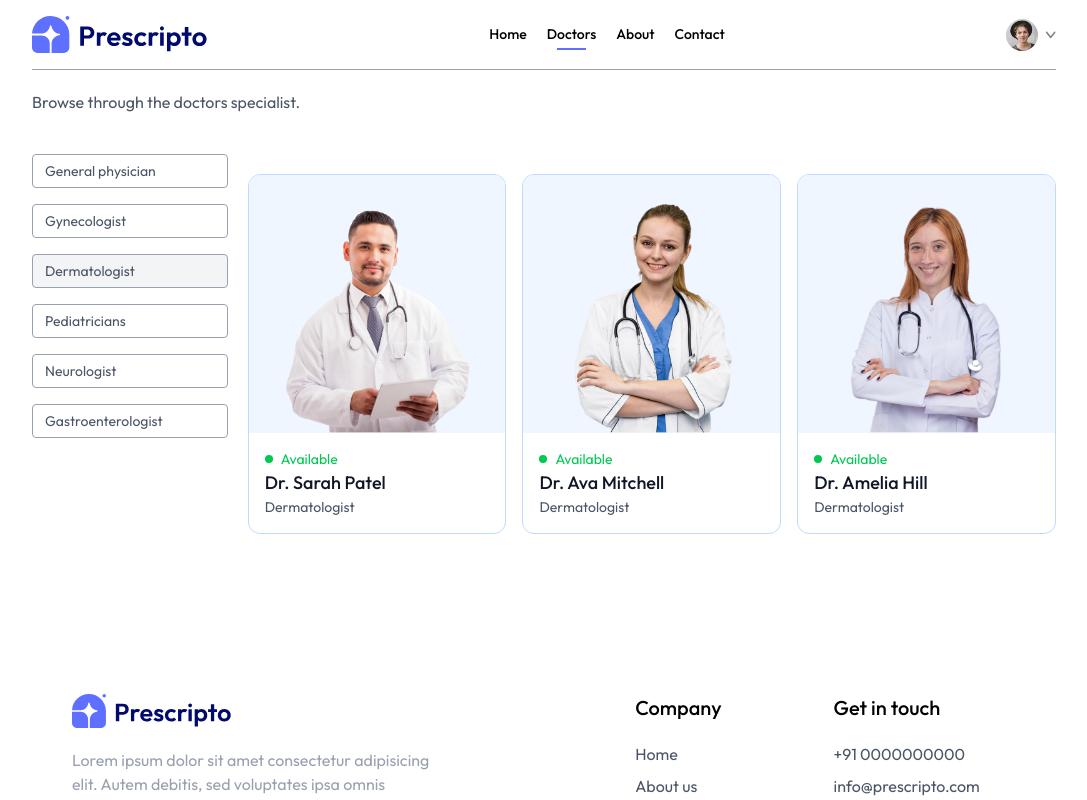
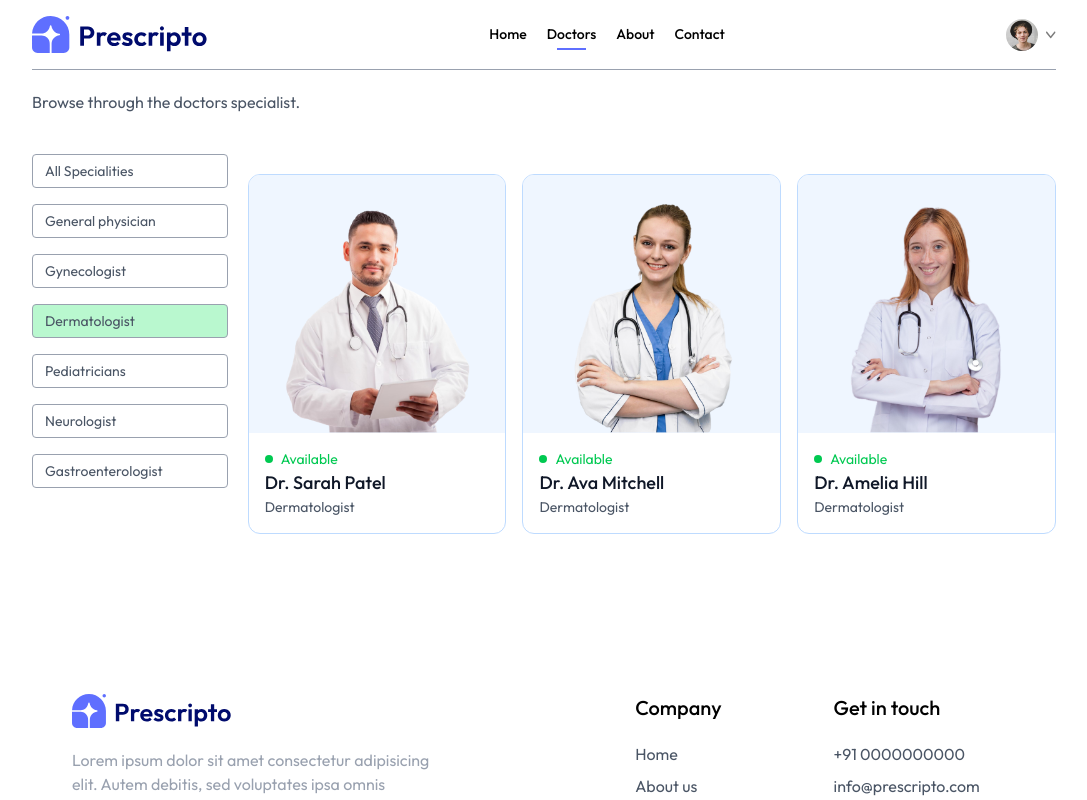
Before and after one commit to maquejp/temp_prescripto, a React (Vite) app in the folder frontend/: page /doctors/Dermatologist in a window 1280 px wide. Shown: the top 800 px of the page, without its empty margins (96-1183 px from the left). Built offline with nearby package versions, Linux system fonts and the light colour scheme.

Commit message:
feature:doctors:list: highlight selected

```diff
--- a/frontend/src/pages/Doctors.jsx
+++ b/frontend/src/pages/Doctors.jsx
@@ -26,11 +26,21 @@ const Doctors = () => {
       <p className="text-gray-600">Browse through the doctors specialist.</p>
       <div className="flex flex-col sm:flex-row items-start gap-5 mt-10">
         <div className="flex flex-col gap-4 text-sm text-gray-600">
+          <p
+            className={`w-[94vw] sm:w-auto cursor-pointer pl-3 py-1.5 pr-16 border border-gray-400 rounded transition-all duration-300 hover:bg-gray-100 ${
+              specialityParam === undefined ? "bg-green-200" : ""
+            }`}
+            onClick={() => navigate(`/doctors/`)}
+          >
+            All Specialities
+          </p>
           {specialityData.map((speciality, index) => {
             return (
               <p
                 className={`w-[94vw] sm:w-auto cursor-pointer pl-3 py-1.5 pr-16 border border-gray-400 rounded transition-all duration-300 hover:bg-gray-100 ${
-                  specialityParam === speciality.speciality ? "bg-gray-100" : ""
+                  specialityParam === speciality.speciality
+                    ? "bg-green-200"
+                    : ""
                 }`}
                 key={index}
                 onClick={() => navigate(`/doctors/${speciality.speciality}`)}
```
